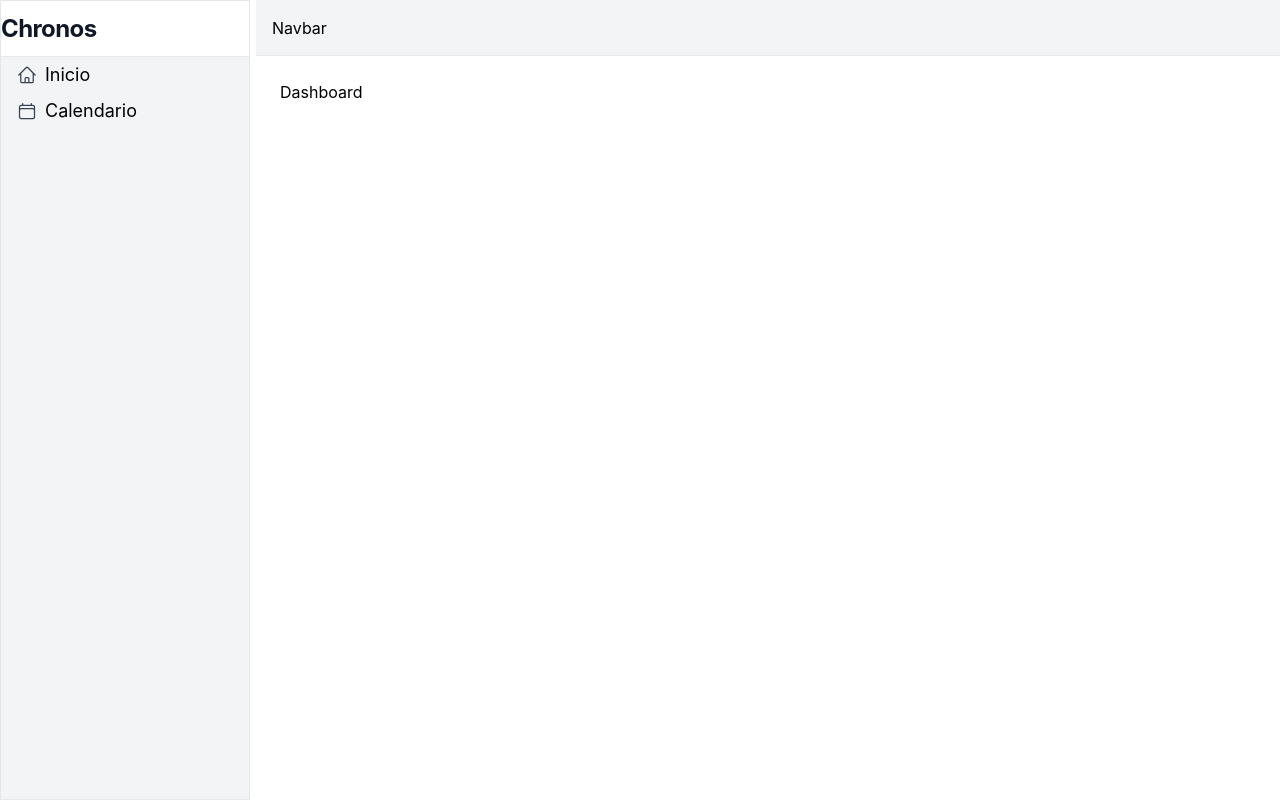
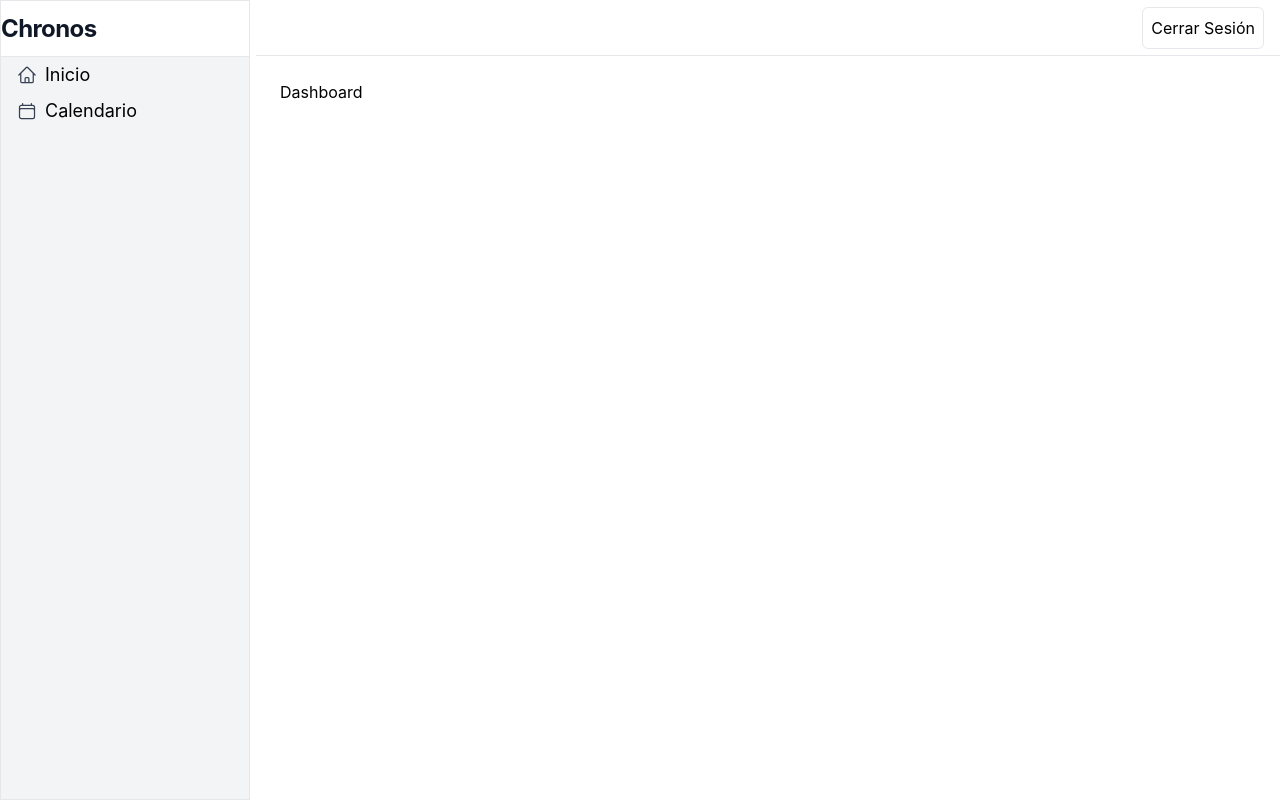
Before and after one commit to thejuancoo/chronos, a React (Vite) app: page /dashboard in a window 1280 px wide. Built offline with nearby package versions, Linux system fonts and the light colour scheme; no server answers.

Commit message:
style: Agrega un boton para cerrar la sesion

```diff
--- a/src/shared/components/layout/Navbar.jsx
+++ b/src/shared/components/layout/Navbar.jsx
@@ -2,8 +2,16 @@ import React from 'react'
 
 export default function Navbar() {
   return (
-    <nav className="sticky top-0 z-50 h-14 flex items-center justify-between border-b border-gray-200 bg-gray-100 px-4">
-        Navbar
+    <nav className="sticky top-0 z-50 h-14 flex items-center justify-between border-b border-gray-200 bg-white px-4">
+      <div>
+
+      </div>
+      <div>
+        <button
+          onClick={() => {}}
+          className="hover:bg-red-100 hover:text-red-500 p-2 rounded-md border border-gray-200"
+        >Cerrar Sesión</button>
+      </div>
     </nav>
   )
 }
```
